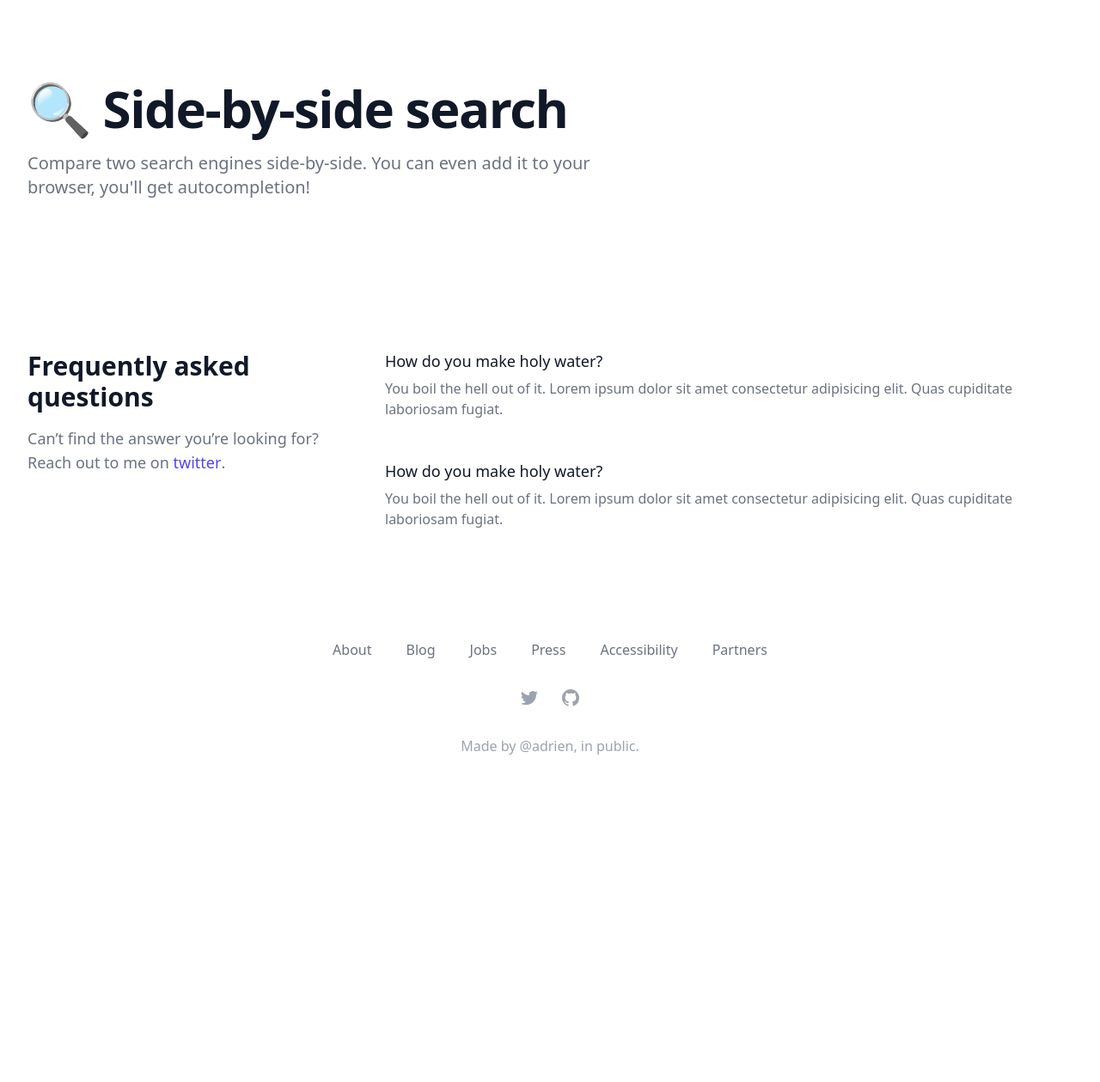
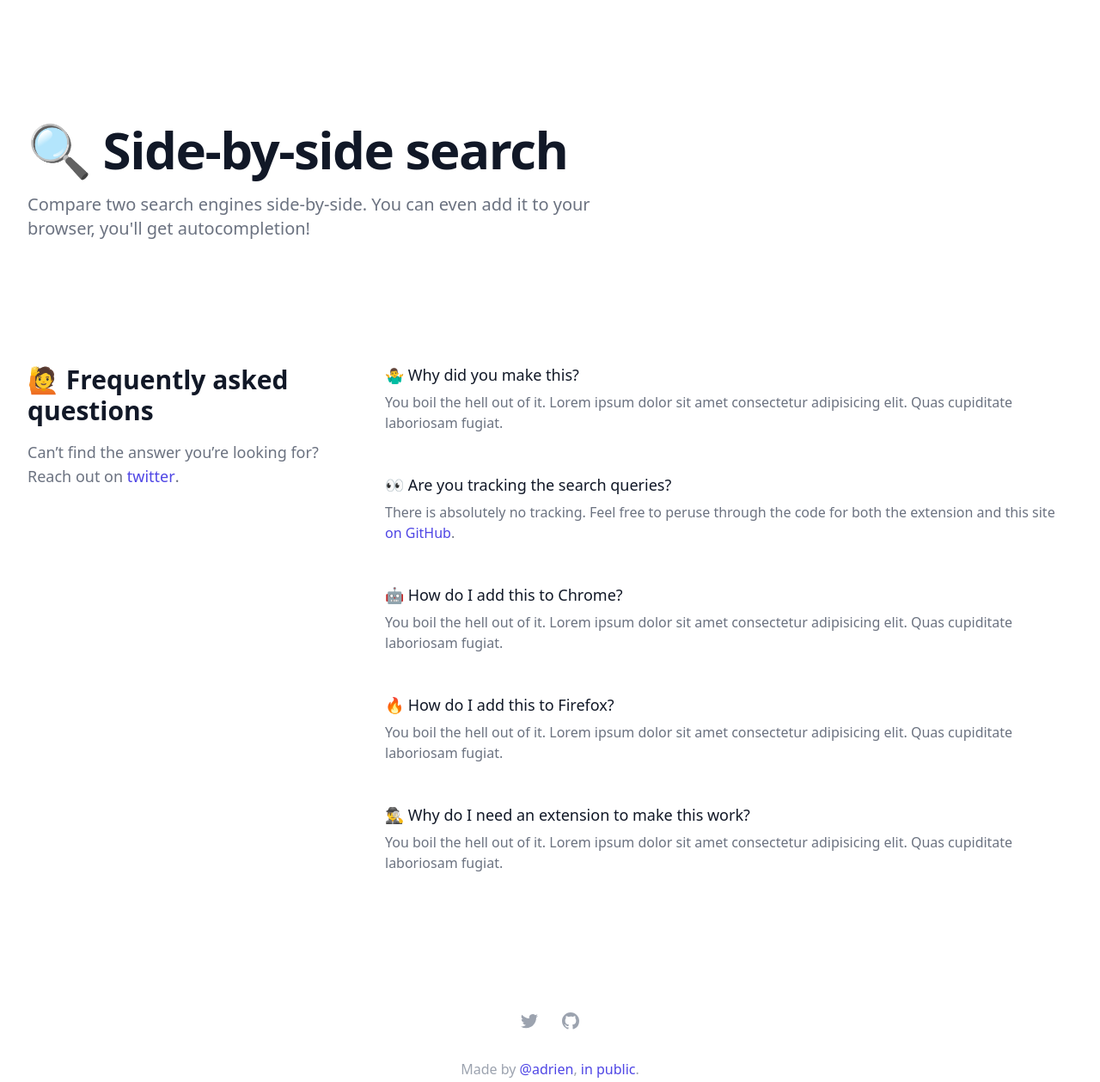
Before and after one commit to alaq/side-by-side-search, a browser extension: page frontend/index.html in a window 1280 px wide. Shown: the whole page at 86% size. Before the commit the page ends 928 px from the top, so only its background shows below. Drawn offline with nearby package versions, Linux system fonts and the light colour scheme; files that its build step writes are made by us from their sources.

Commit message:
Add notification html and UI tweaks

```diff
--- a/frontend/index.html
+++ b/frontend/index.html
@@ -3,6 +3,7 @@
     <head>
         <meta charset="UTF-8" />
         <meta name="viewport" content="width=device-width, initial-scale=1.0" />
+        <title>Side-by-side Search</title>
         <link href="build/styles.css" rel="stylesheet" />
         <script src="index.js"></script>
         <link
@@ -14,7 +15,7 @@
     </head>
     <body>
         <div class="bg-white">
-            <div class="max-w-7xl mx-auto py-16 px-4 sm:py-24 sm:px-6 lg:px-8 lg:flex lg:justify-between">
+            <div class="max-w-7xl mx-auto py-16 px-4 sm:pt-36 sm:pb-18 sm:px-6 lg:px-8 lg:flex lg:justify-between">
                 <div class="max-w-2xl">
                     <h2 class="text-4xl font-extrabold text-gray-900 sm:text-5xl sm:tracking-tight lg:text-6xl">
                         🔍 Side-by-side search
@@ -121,9 +122,9 @@
             <div class="max-w-7xl mx-auto py-16 px-4 sm:px-6 lg:py-20 lg:px-8">
                 <div class="lg:grid lg:grid-cols-3 lg:gap-8">
                     <div>
-                        <h2 class="text-3xl font-extrabold text-gray-900">Frequently asked questions</h2>
+                        <h2 class="text-3xl font-extrabold text-gray-900">🙋 Frequently asked questions</h2>
                         <p class="mt-4 text-lg text-gray-500">
-                            Can’t find the answer you’re looking for? Reach out to me on
+                            Can’t find the answer you’re looking for? Reach out on
                             <a
                                 href="https://twitter.com/adrien"
                                 class="font-medium text-indigo-600 hover:text-indigo-500"
@@ -134,21 +135,53 @@
                     <div class="mt-12 lg:mt-0 lg:col-span-2">
                         <dl class="space-y-12">
                             <div>
-                                <dt class="text-lg leading-6 font-medium text-gray-900">How do you make holy water?</dt>
+                                <dt class="text-lg leading-6 font-medium text-gray-900">🤷‍♂️ Why did you make this?</dt>
                                 <dd class="mt-2 text-base text-gray-500">
                                     You boil the hell out of it. Lorem ipsum dolor sit amet consectetur adipisicing
                                     elit. Quas cupiditate laboriosam fugiat.
                                 </dd>
                             </div>
                             <div>
-                                <dt class="text-lg leading-6 font-medium text-gray-900">How do you make holy water?</dt>
+                                <dt class="text-lg leading-6 font-medium text-gray-900">
+                                    👀 Are you tracking the search queries?
+                                </dt>
+                                <dd class="mt-2 text-base text-gray-500">
+                                    There is absolutely no tracking. Feel free to peruse through the code for both the
+                                    extension and this site
+                                    <a
+                                        href="https://github.com/alaq/side-by-side-search"
+                                        class="font-medium text-indigo-600 hover:text-indigo-500"
+                                        >on GitHub</a
+                                    >.
+                                </dd>
+                            </div>
+                            <div>
+                                <dt class="text-lg leading-6 font-medium text-gray-900">
+                                    🤖 How do I add this to Chrome?
+                                </dt>
                                 <dd class="mt-2 text-base text-gray-500">
                                     You boil the hell out of it. Lorem ipsum dolor sit amet consectetur adipisicing
                                     elit. Quas cupiditate laboriosam fugiat.
                                 </dd>
                             </div>
-
-                            <!-- More questions... -->
+                            <div>
+                                <dt class="text-lg leading-6 font-medium text-gray-900">
+                                    🔥 How do I add this to Firefox?
+                                </dt>
+                                <dd class="mt-2 text-base text-gray-500">
+                                    You boil the hell out of it. Lorem ipsum dolor sit amet consectetur adipisicing
+                                    elit. Quas cupiditate laboriosam fugiat.
+                                </dd>
+                            </div>
+                            <div>
+                                <dt class="text-lg leading-6 font-medium text-gray-900">
+                                    🕵️‍♂️ Why do I need an extension to make this work?
+                                </dt>
+                                <dd class="mt-2 text-base text-gray-500">
+                                    You boil the hell out of it. Lorem ipsum dolor sit amet consectetur adipisicing
+                                    elit. Quas cupiditate laboriosam fugiat.
+                                </dd>
+                            </div>
                         </dl>
                     </div>
                 </div>
@@ -156,33 +189,8 @@
 
             <footer class="bg-white">
                 <div class="max-w-7xl mx-auto py-12 px-4 overflow-hidden sm:px-6 lg:px-8">
-                    <nav class="-mx-5 -my-2 flex flex-wrap justify-center" aria-label="Footer">
-                        <div class="px-5 py-2">
-                            <a href="#" class="text-base text-gray-500 hover:text-gray-900"> About </a>
-                        </div>
-
-                        <div class="px-5 py-2">
-                            <a href="#" class="text-base text-gray-500 hover:text-gray-900"> Blog </a>
-                        </div>
-
-                        <div class="px-5 py-2">
-                            <a href="#" class="text-base text-gray-500 hover:text-gray-900"> Jobs </a>
-                        </div>
-
-                        <div class="px-5 py-2">
-                            <a href="#" class="text-base text-gray-500 hover:text-gray-900"> Press </a>
-                        </div>
-
-                        <div class="px-5 py-2">
-                            <a href="#" class="text-base text-gray-500 hover:text-gray-900"> Accessibility </a>
-                        </div>
-
-                        <div class="px-5 py-2">
-                            <a href="#" class="text-base text-gray-500 hover:text-gray-900"> Partners </a>
-                        </div>
-                    </nav>
                     <div class="mt-8 flex justify-center space-x-6">
-                        <a href="#" class="text-gray-400 hover:text-gray-500">
+                        <a href="https://twitter.com/adrien" class="text-gray-400 hover:text-gray-500">
                             <span class="sr-only">Twitter</span>
                             <svg class="h-6 w-6" fill="currentColor" viewBox="0 0 24 24" aria-hidden="true">
                                 <path
@@ -191,7 +199,7 @@
                             </svg>
                         </a>
 
-                        <a href="#" class="text-gray-400 hover:text-gray-500">
+                        <a href="https://github.com/alaq/side-by-side-search" class="text-gray-400 hover:text-gray-500">
                             <span class="sr-only">GitHub</span>
                             <svg class="h-6 w-6" fill="currentColor" viewBox="0 0 24 24" aria-hidden="true">
                                 <path
@@ -203,10 +211,56 @@
                         </a>
                     </div>
                     <p class="mt-8 text-center text-base text-gray-400">
-                        Made by <a href="https://adrien.sh">@adrien</a>, <a href="">in public</a>.
+                        Made by
+                        <a href="https://adrien.sh" class="font-medium text-indigo-600 hover:text-indigo-500">@adrien</a
+                        >, <a href="" class="font-medium text-indigo-600 hover:text-indigo-500">in public</a>.
                     </p>
                 </div>
             </footer>
+            <div
+                aria-live="assertive"
+                class="fixed inset-0 flex items-end px-4 py-6 pointer-events-none sm:p-6 sm:items-start hidden"
+                id="installation-notification"
+            >
+                <div class="w-full flex flex-col items-center space-y-4 sm:items-center">
+                    <div
+                        class="max-w-lg w-full bg-white shadow-lg rounded-lg pointer-events-auto ring-1 ring-black ring-opacity-5 overflow-hidden"
+                    >
+                        <div class="p-4">
+                            <div class="flex items-center">
+                                <div class="w-0 flex-1 flex justify-between">
+                                    <p class="w-0 flex-1 text-sm font-medium text-gray-900">
+                                        💡 Now, install <b>Side-by-side search</b> as a search engine in your browser by
+                                        right clicking in the address bar and adding it from the menu.
+                                    </p>
+                                </div>
+                                <div class="ml-4 flex-shrink-0 flex">
+                                    <button
+                                        class="bg-white rounded-md inline-flex text-gray-400 hover:text-gray-500 focus:outline-none focus:ring-2 focus:ring-offset-2 focus:ring-indigo-500"
+                                        onclick="hideInstructions()"
+                                    >
+                                        <span class="sr-only">Close</span>
+                                        <!-- Heroicon name: solid/x -->
+                                        <svg
+                                            class="h-5 w-5"
+                                            xmlns="http://www.w3.org/2000/svg"
+                                            viewBox="0 0 20 20"
+                                            fill="currentColor"
+                                            aria-hidden="true"
+                                        >
+                                            <path
+                                                fill-rule="evenodd"
+                                                d="M4.293 4.293a1 1 0 011.414 0L10 8.586l4.293-4.293a1 1 0 111.414 1.414L11.414 10l4.293 4.293a1 1 0 01-1.414 1.414L10 11.414l-4.293 4.293a1 1 0 01-1.414-1.414L8.586 10 4.293 5.707a1 1 0 010-1.414z"
+                                                clip-rule="evenodd"
+                                            />
+                                        </svg>
+                                    </button>
+                                </div>
+                            </div>
+                        </div>
+                    </div>
+                </div>
+            </div>
         </div>
     </body>
 </html>
```
